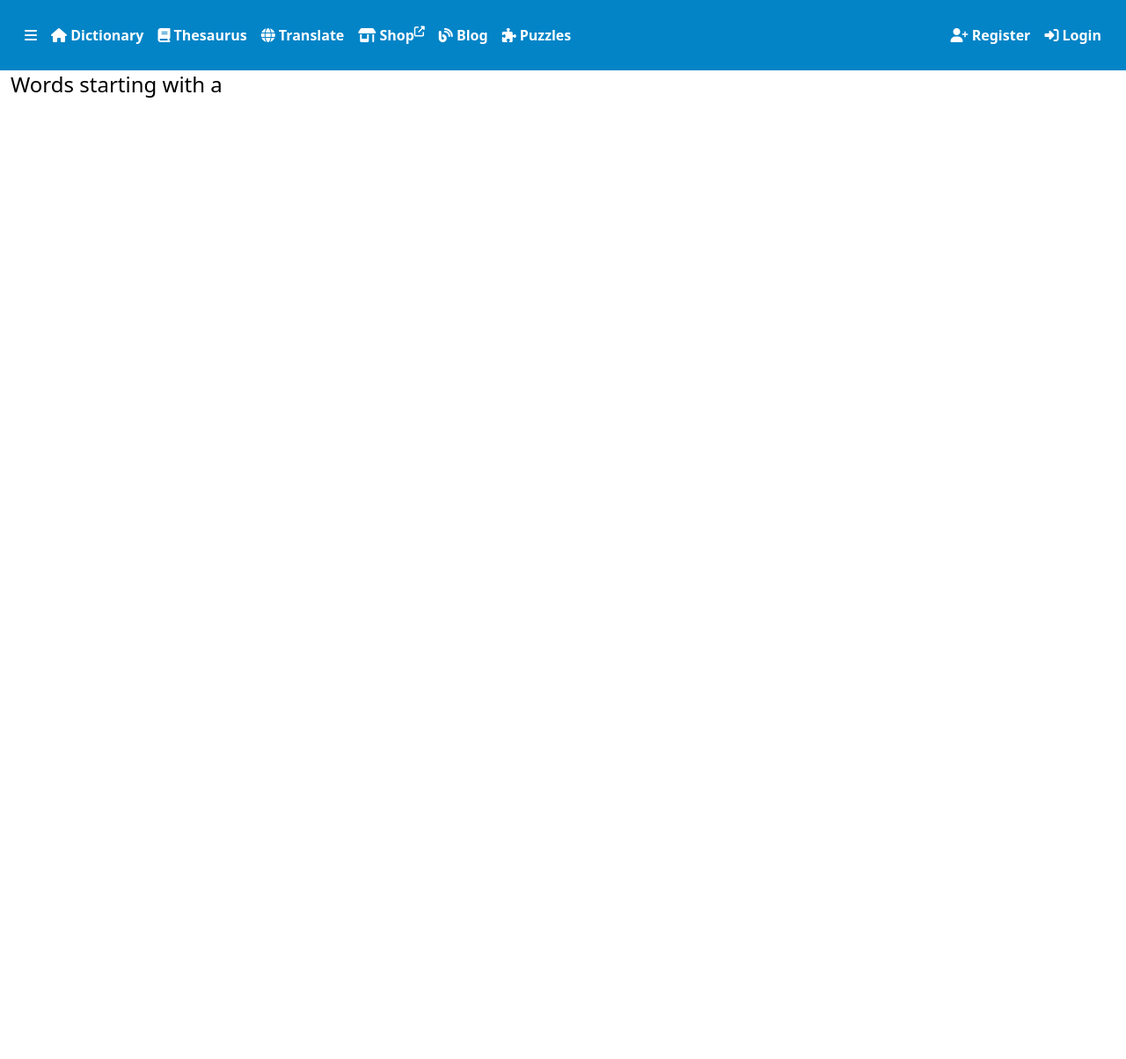
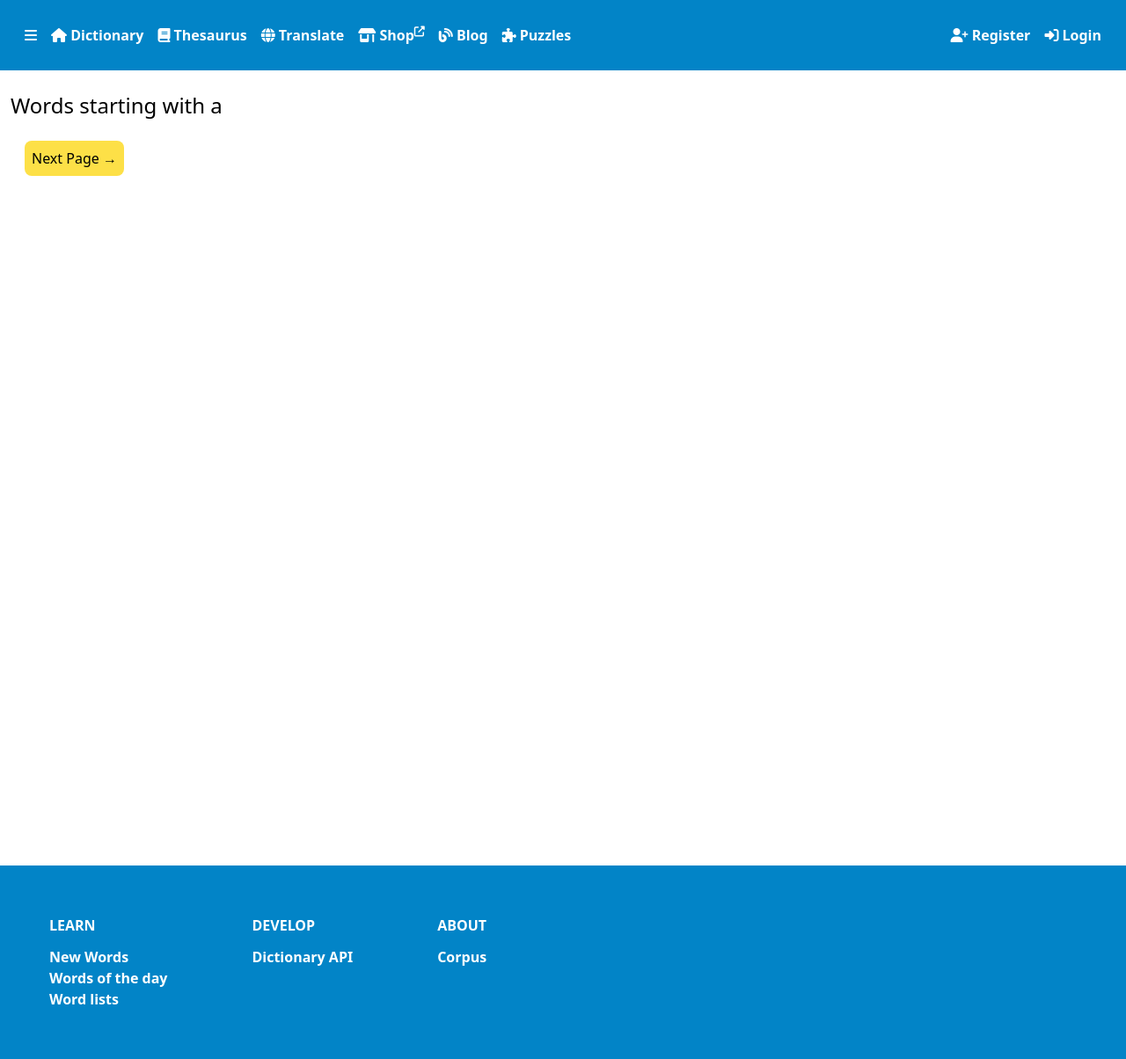
Before and after one commit to anmv921/rumos-dicionario-mvc, a PHP site: page /browse/a/page/1 in a window 1280 px wide. Shown: the whole page at 88% size. Before the commit the page ends 111 px from the top, so only its background shows below. Run offline with PHP 8.4, Linux system fonts and the light colour scheme; data that the repository does not hold is empty; some libraries are stand-ins or nearby versions.

Commit message:
pagination

```diff
--- a/controllers/browse.php
+++ b/controllers/browse.php
@@ -6,13 +6,9 @@ $url_parts = explode("/", $_SERVER["REQUEST_URI"]);
 
 $letter = $url_parts[2];
 
-
-
 $bool_letter = false;
 
-
 if ( empty($letter) == false ) {
-
 
     for ($i = 97; $i <= 122; $i++) {
         if (chr($i) == $letter ) {
@@ -28,11 +24,15 @@ if ($bool_letter == false) {
     echo "Bad request";
     http_response_code(400);
     header("location:". ROOT . "/");
-
     exit;
 }
 
+$page =  $url_parts[4];
 
-$words = $modelWord->getWordByLetter($letter);
+$page = (int) $page;
+$limit = 10;
+$offset = ($page - 1) * $limit;
+
+$words = $modelWord->getWordByLetter(in_letter: $letter, in_page: $page, in_offset: $offset, in_limit: $limit);
 
 require ("views/browse.php");
--- a/css/tailwind_style.css
+++ b/css/tailwind_style.css
@@ -605,6 +597,15 @@ video {
   margin: auto;
 }
 
+.m-6{
+  margin: 1.5rem;
+}
+
+.mx-0{
+  margin-left: 0px;
+  margin-right: 0px;
+}
+
 .mx-2{
   margin-left: 0.5rem;
   margin-right: 0.5rem;
@@ -620,6 +621,11 @@ video {
   margin-right: 1.25rem;
 }
 
+.my-20{
+  margin-top: 5rem;
+  margin-bottom: 5rem;
+}
+
 .my-3{
   margin-top: 0.75rem;
   margin-bottom: 0.75rem;
@@ -630,9 +636,9 @@ video {
   margin-bottom: 1.25rem;
 }
 
-.mx-0{
-  margin-left: 0px;
-  margin-right: 0px;
+.mx-1{
+  margin-left: 0.25rem;
+  margin-right: 0.25rem;
 }
 
 .mb-0{
@@ -803,8 +785,8 @@ video {
   justify-content: space-between;
 }
 
-.gap-10{
-  gap: 2.5rem;
+.gap-1{
+  gap: 0.25rem;
 }
 
 .gap-4{
@@ -813,10 +795,6 @@ video {
 
 .gap-5{
   gap: 1.25rem;
-}
-
-.gap-1{
-  gap: 0.25rem;
 }
 
 .overflow-x-hidden{
@@ -1141,6 +1119,11 @@ video {
   color: rgb(250 204 21 / var(--tw-text-opacity));
 }
 
+.text-black{
+  --tw-text-opacity: 1;
+  color: rgb(0 0 0 / var(--tw-text-opacity));
+}
+
 .underline{
   text-decoration-line: underline;
 }
@@ -1265,12 +1249,12 @@ video {
     justify-content: space-between;
   }
 
+  .md\:gap-10{
+    gap: 2.5rem;
+  }
+
   .md\:gap-4{
     gap: 1rem;
-  }
-
-  .md\:gap-10{
-    gap: 2.5rem;
   }
 
   .md\:p-10{
--- a/index.php
+++ b/index.php
@@ -17,6 +17,8 @@ if (empty($controller) | str_starts_with($controller,"?i=") ){
     $controller = "home";
 }
 
+// die($controller);
+
 if (!empty($url_parts[2])){
     $id = $url_parts[2];
 }
--- a/models/word.php
+++ b/models/word.php
@@ -127,7 +127,10 @@ class Word extends Base {
         return $query->fetch();
     } // End function getNewestWord
 
-    public function getWordByLetter($in_letter) {
+    public function getWordByLetter($in_letter, $in_page, $in_offset, $in_limit) {
+
+
+
 
         if ($in_letter == "0-9") {
             $query = $this->db->prepare("
@@ -146,7 +149,8 @@ class Word extends Base {
                 Word LIKE '7%' OR
                 Word LIKE '8%' OR
                 Word LIKE '9%'
-            LIMIT 1000
+            LIMIT ?
+            OFFSET ?
         ");
         $query->execute();
         } else {
@@ -156,10 +160,12 @@ class Word extends Base {
             FROM
                 word
             WHERE
-                Word LIKE ?
-            LIMIT 1000
-            ");
-            $query->execute([ $in_letter . "%" ]);
+                Word LIKE ? LIMIT " . $in_limit . " OFFSET " . $in_offset .
+            ";");
+            $query->execute([
+               $in_letter . "%",
+
+         ]);
         } // End if else
 
         return $query->fetchAll();
--- a/views/admin_area.php
+++ b/views/admin_area.php
@@ -118,7 +118,7 @@
 
         <td>
           <a href="<?= ROOT ?>/delete_user/<?= $user["id_user"]; ?>">
-            <i class="fa-solid fa-user-slash"></i>
+          <i class="fa-solid fa-trash"></i>
           </a>
         </td>
 
--- a/views/browse.php
+++ b/views/browse.php
@@ -4,41 +4,64 @@
     <meta charset="UTF-8">
     <meta name="viewport" content="width=device-width, initial-scale=1.0">
     <title>Browse words by letter</title>
-
     <link rel="stylesheet"
     href="https://cdnjs.cloudflare.com/ajax/libs/font-awesome/6.6.0/css/all.min.css"
     integrity="sha512-Kc323vGBEqzTmouAECnVceyQqyqdsSiqLQISBL29aUW4U/M7pSPA/gEUZQqv1cwx4OnYxTxve5UMg5GT6L4JJg=="
     crossorigin="anonymous" referrerpolicy="no-referrer" />
 
-    <link rel="stylesheet" href="../css/tailwind_style.css" >
+    <link rel="stylesheet" href="/css/tailwind_style.css" >
 
-    <link rel="icon" type="image/x-icon" href="../images/moon-regular.svg">
+    <link rel="icon" type="image/x-icon" href="images/moon-regular.svg">
 
-    <link rel="stylesheet" href="../css/custom_styles.css" >
-
-
+    <link rel="stylesheet" href="/css/custom_styles.css" >
 </head>
 <body class="font-roboto" >
 
     <?php require ("templates/header.php"); ?>
 
-    <main class="mt-20 h-screen">
+    <br>
 
+    <main class="my-20 h-screen">
+
+    <div>
         <h1 class="m-3 text-2xl bold ">
             Words starting with <?= $letter ?>
         </h1>
-
-
         <ul class="m-3" >
             <?php foreach ( $words as $word ) { ?>
                 <li class="bg-gray-200 p-2 m-3 w-4/5" >
-                <a
-                href="<?= ROOT ?>/word/?search-word=<?= $word["Word"] ?? ''; ?>">
-                    <?php echo $word["Word"]; ?>
-                </a>
+                    <a
+                    href="<?= ROOT ?>/word/?search-word=<?= $word["Word"] ?? ''; ?>">
+                        <?php echo $word["Word"]; ?>
+                    </a>
                 </li>
             <?php } ?>
         </ul>
+
+        <div class="flex flex-row m-6">
+
+
+        <?php if ($page !== 1) { ?>
+        <div class="bg-yellow-300 p-2 mx-1 text-black font-medium rounded-lg hover:cursor-pointer hover:bg-yellow-200" >
+                <a href="<?= ROOT ?>/browse/<?= chr($i); ?>/page/<?= ($page - 1) ?>">
+                &larr; Previous Page
+                </a>
+        </div>
+        <?php } ?>
+
+
+
+        <div class="bg-yellow-300 p-2 mx-1 text-black font-medium rounded-lg hover:cursor-pointer hover:bg-yellow-200" >
+
+        <a href="<?= ROOT ?>/browse/<?= chr($i); ?>/page/<?= ($page + 1) ?>">
+            Next Page &rarr;
+        </a>
+
+        </div>
+        </div>
+
+        </div>
+
 
 
 
@@ -46,17 +69,13 @@
 
 
 
-
-
     <?php require ("views/templates/sidebar.php"); ?>
 
 
-    <!-- doesnt work -->
-      <!-- <?php require ("views/templates/footer.php"); ?> -->
+    <?php require ("views/templates/footer.php"); ?>
+
 
 
     <script src="/js/scripts.js"></script>
-
-
 </body>
 </html>
--- a/views/templates/browse_by_letter.php
+++ b/views/templates/browse_by_letter.php
@@ -8,7 +8,7 @@
                         <div class="flex items-center hover:underline" >
 
                             <a class="bg-sky-300 px-2 py-1 rounded-full hover:bg-sky-400"
-                            href="<?= ROOT ?>/browse/0-9">
+                            href="<?= ROOT ?>/browse/0-9/page/1">
                                 0-9
                             </a>
 
@@ -19,7 +19,7 @@
                                 <a class="bg-sky-300 px-3 py-0.5
                                 rounded-full hover:bg-sky-400"
                                 href=
-                                "<?= ROOT ?>/browse/<?= chr($i); ?>">
+                                "<?= ROOT ?>/browse/<?= chr($i); ?>/page/1">
                                     <?= chr($i); ?>
                                 </a>
                             </div>
--- a/views/templates/footer.php
+++ b/views/templates/footer.php
@@ -9,7 +9,10 @@
                     <a href="#">New Words</a>
                 </li>
                 <li class="hover:underline">
-                    <a href="#">Word of the Year 2024</a>
+                    <a href="#">Words of the day</a>
+                </li>
+                <li class="hover:underline">
+                    <a href="#">Word lists</a>
                 </li>
             </ul>
             <ul class="p-7" >
@@ -27,18 +30,10 @@
                     </a>
                 </li>
                 <li class="hover:underline">
-                    <a href="#" >
-                        Preferences
-                    </a>
-				</li>
-
-                <li class="hover:underline">
                     <a href="#">
                         Corpus
                     </a>
                 </li>
-
             </ul>
         </section>
-
     </footer>
```
Also changed, not shown: other parts of css/tailwind_style.css (+19 -84 lines), views/templates/header.php (+0 -21 lines).
